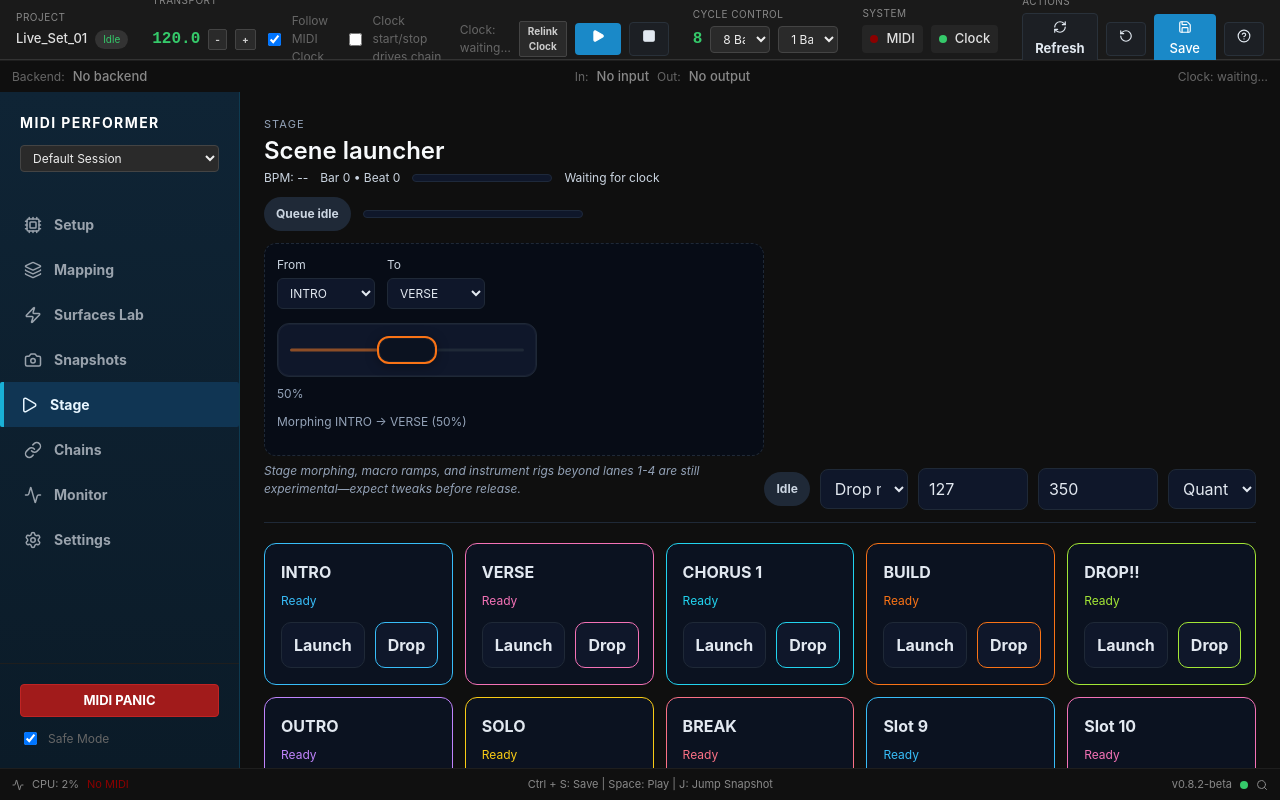
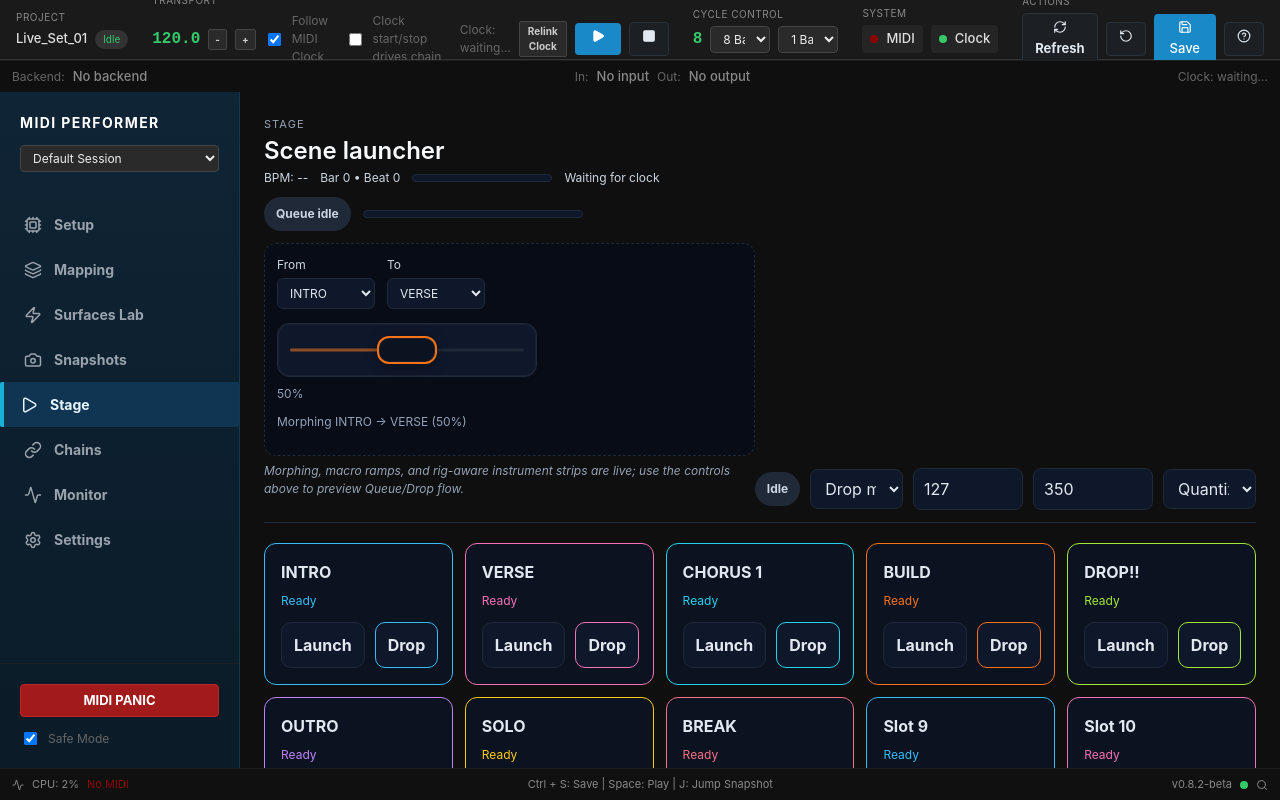
Before and after one commit to grahamton/Midimuncher, a React (Vite) app in the folder apps/desktop/: page / in a window 1280 px wide. Both pictures are taken after a click on the button "Stage". Built offline with nearby package versions, Linux system fonts and the light colour scheme.

Commit message:
Phase 3 complete

```diff
--- a/apps/desktop/src/app/stage/StageHeader.tsx
+++ b/apps/desktop/src/app/stage/StageHeader.tsx
@@ -155,7 +155,7 @@ export function StageHeader({
           </p>
         </div>
         <p style={stageStyles.experimental}>
-          Stage morphing, macro ramps, and instrument rigs beyond lanes 1-4 are still experimental—expect tweaks before release.
+          Morphing, macro ramps, and rig-aware instrument strips are live; use the controls above to preview Queue/Drop flow.
         </p>
       </div>
       <div style={{ display: "flex", alignItems: "center", gap: 10 }}>
```
Also changed, not shown: 1 other file (tests, documents, lock files or other folders).
